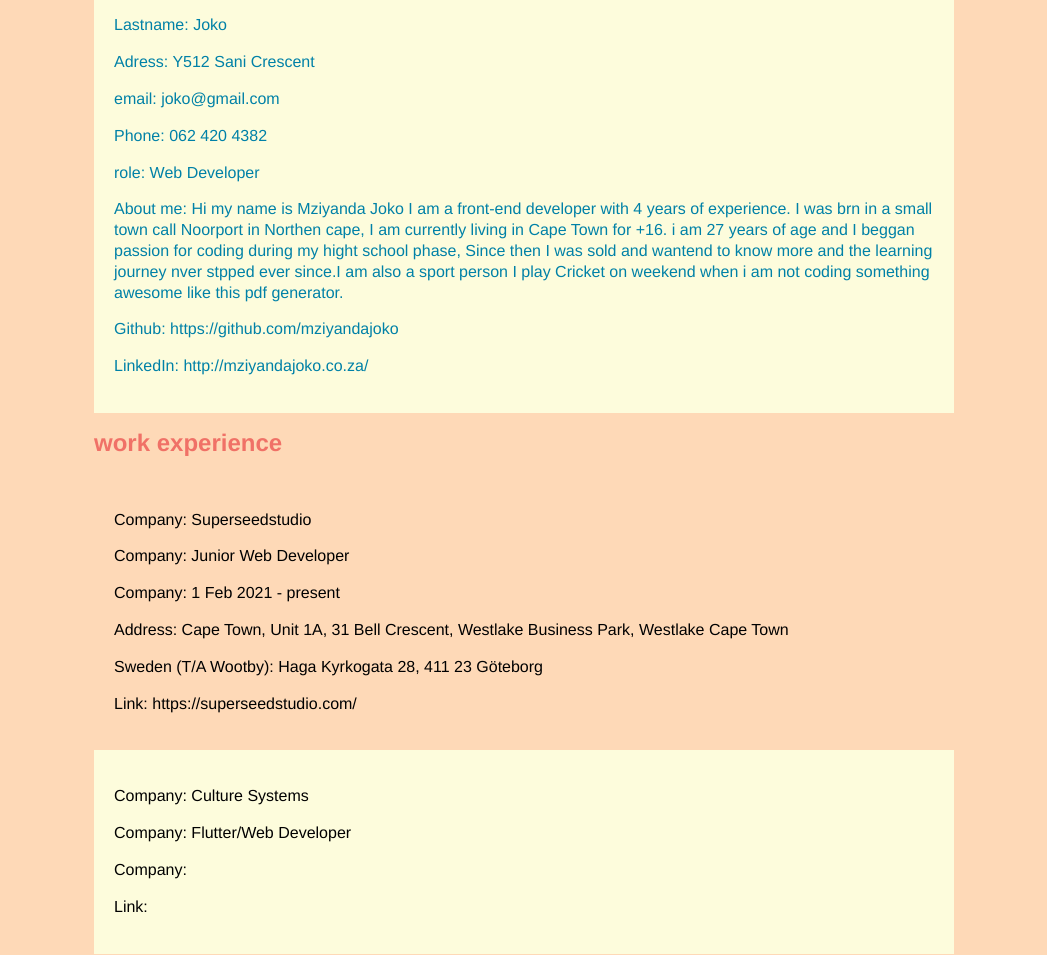
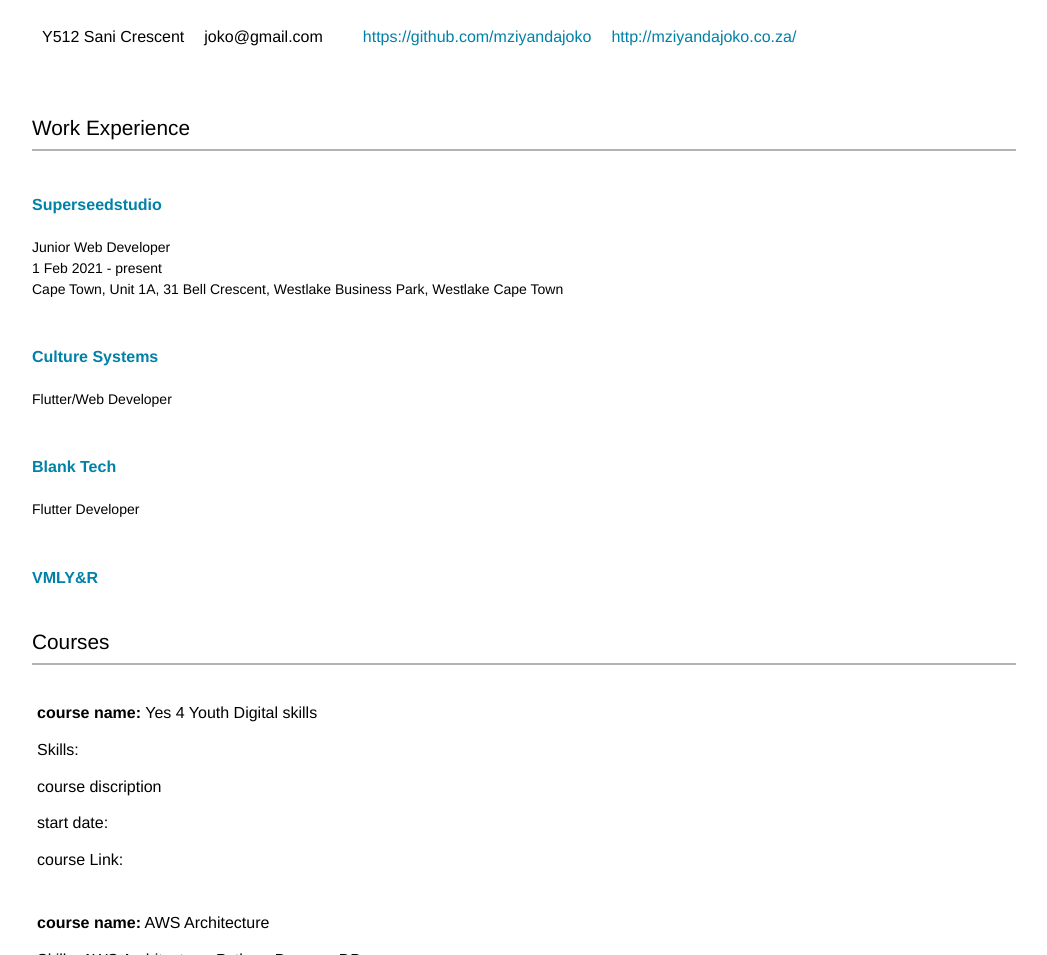
Before and after one commit to mziyandajoko/onepage-resume, an Eleventy site: page src/index.njk in a window 1280 px wide. Shown: the part 121-1076 px from the top of the page, without its empty margins (116-1163 px from the left). Built offline with nearby package versions, Linux system fonts and the light colour scheme; Eleventy itself is replaced by a stand-in of ours; files that its build step writes are made by us from their sources.

Commit message:
revamping the design

```diff
--- a/_public/styles.css
+++ b/_public/styles.css
@@ -5,51 +5,70 @@
     --secondry-color: #f07167;
     --dark-yellow-color: #fdfcdc;
     --off-peach-color: #fed9b7;
+    --grey-color: #B1B4B6;
 
 }
 body{
     margin: 0 auto;
     font-family: "Helvetica Neue",Helvetica;
     padding: 0px 20px;
-    width: 900px;
+    width: 1024px;
     max-width: 100%;
-    background: var(--off-peach-color);
     box-sizing: border-box;
     line-height: 1.3em;
 }
 
-h1,h2 {
-    color: var(--secondry-color);
+h1{
+    font-size: 2.3rem
 }
 a{
 color: var(--dark-desaturated-cyan-colo);
 text-decoration: none;
+color: var(--dark-cyan-color)
+}
+
+.header_topic{
+        border-bottom: 2px solid var(--grey-color);
+        padding-bottom: 10px;
+        font-weight: 400;
+        font-size: 1.3rem;
 }
 
 /* PEROSNAL DETAILS */
 
 .personal_details{
-    background-color: var(--dark-yellow-color);
-    padding: 20px;
-    color: var(--dark-cyan-color);
+    padding: 15px 0px;
+    display: flex;
+    flex-direction: row;
+    margin-bottom: 30px;
+
+}
+
+.personal_details li{
+    align-items: flex-start;
+    justify-content: flex-start;
+    display: inline;
+    padding: 10px;
+
 }
 
 /* WORK EXPERIANCE */
-.work_experiance{
-    padding: 20px;
+.work_experience_section{
+
 
 }
-.work_experiance:nth-of-type(even){
-    background-color:var(--dark-yellow-color);
+
+.work_experiance li{
+    display: block;
+    line-height: 1.5em;
+    font-size: 14px;
 }
 
+.work_experiance{
+    padding: 5px 0px;
+}
+
+
 .courses{
-    color: var(--dark-cyan-color);
-    padding: 20px;
+    padding: 5px;
 }
-.courses:nth-of-type(odd) {
-   background-color: var(--off-peach-color);
-}
-.courses:nth-of-type(even) {
-   background-color: var(--dark-yellow-color);
-}
--- a/src/_data/data.json
+++ b/src/_data/data.json
@@ -8,7 +8,7 @@
         "email": "joko@gmail.com",
         "Phone": "062 420 4382",
         "role": "Web Developer",
-        "aboutMe": "Hi my name is Mziyanda Joko I am a front-end developer with 4 years of experience. I was brn in a small town call Noorport in Northen cape, I am currently living in Cape Town for +16. i am 27 years of age and I beggan passion for coding during my hight school phase, Since then I was sold and wantend to know more and the learning journey nver stpped ever since.I am also a sport person I play Cricket on weekend when i am not coding something awesome like this pdf generator.",
+        "aboutMe": "Hi my name is Mziyanda Joko I am a front-end developer with 4 years of experience. I was brn in a small town call Noupoort in Northen cape, I am currently living in Cape Town for +16. i am 27 years of age and I beggan passion for coding during my hight school phase, Since then I was sold and wantend to know more and the learning journey nver stpped ever since.I am also a sport person I play Cricket on weekend when i am not coding something awesome like this pdf generator.",
         "linkedIn": "https://www.linkedin.com/in/mziyanda-joko-72b40b134/",
         "Github": "https://github.com/mziyandajoko",
         "website": "http://mziyandajoko.co.za/"
@@ -19,12 +19,7 @@
          "id":"01",
         "company": "Superseedstudio",
         "link": "https://superseedstudio.com/",
-        "address": [
-           {
-            "cape_town": "Cape Town, Unit 1A, 31 Bell Crescent, Westlake Business Park, Westlake Cape Town",
-            "Sweden": "Haga Kyrkogata 28, 411 23 Göteborg"
-           }
-        ],
+        "address": "Cape Town, Unit 1A, 31 Bell Crescent, Westlake Business Park, Westlake Cape Town",
         "role":"Junior Web Developer",
         "start_date":"1 Feb 2021 - present",
         "description":""
@@ -79,13 +74,15 @@
          "skills": "React, Flex-box, css-grid, javascript",
          "start_date": "",
          "link": "https://scrimba.com/allcourses"
+
       },
       {
           "id":"04",
          "courseName": "Flutter",
          "company": "App Brewery",
          "skills": "Flutter, Dart",
-         "start_date": "2 November 2019"
+         "start_date": "2 November 2019",
+         "link": "https://www.appbrewery.co/"
       },
       {
           "id":"05",
--- a/src/_includes/templates/courses.njk
+++ b/src/_includes/templates/courses.njk
@@ -5,7 +5,7 @@
     <p>Skills: {{course.skills}}</p>
     <p>course discription {{course.discription}}</p>
     <p> start date: {{course.start_date}}</p>
-    <p>course Link:<a target="_blank" href="{{course.link}}"> {{course.link}}</a></p>
+    <p>course Link:<a target="_blank" href="{{course.link}}"> {{course.company}}</a></p>
 </div>
   {% endfor %}
 </div>
--- /dev/null
+++ b/src/_includes/templates/header.njk
@@ -0,0 +1,12 @@
+<div class="header_content">
+{% for details in data.details %}
+    <ul class="personal_details">
+        <li>{{details.address}}</li>
+        <li>{{details.email}}</li>
+        <li>{{details.phone}}</li>
+        {# <li>{{details.aboutMe}}</li> #}
+       <li><a target="_blank" href="{{details.Github}}">  {{details.Github}}</a></li>
+        <li><a target="_blank" href="{{details.website}}"> {{details.website}}</a></p>
+        </ul>
+    {%endfor %}
+</div>
--- /dev/null
+++ b/src/_includes/templates/skills.njk
@@ -0,0 +1,5 @@
+<div class="skills">
+    {% for skill in data.skills %}
+    <ul><li>{{skill.skillsList}}</li></ul>
+    {% endfor %}
+<div/>
--- /dev/null
+++ b/src/_includes/templates/work_experiance.njk
@@ -0,0 +1,10 @@
+<div class="workesperience_section--content">
+    {% for workesperience in data.workesperience %}
+        <ul class="work_experiance">
+        <h4><a target="_blank" href="{{workesperience.link}}">{{workesperience.company}}</a></h4>
+        <li> {{workesperience.role}}</li>
+        <li> {{workesperience.start_date}}</li>
+        <li> {{workesperience.address}}</li>
+        </ul>
+    {%endfor %}
+    </div>
--- a/src/index.njk
+++ b/src/index.njk
@@ -1,50 +1,27 @@
 ---
-title: Mziyanda Joko Resume
+title: Mziyanda Joko
 layout: "base.njk"
 ---
-<div class="container">
+<section class="container">
+<div class="header">
     <h1>{{title}}</h1>
-    {% for details in data.details %}
-    <div class="personal_details">
-        <p>name: {{details.name}}</p>
-        <p>Lastname: {{details.lastname}}</p>
-        <p>Adress: {{details.address}}</p>
-        <p>email: {{details.email}}</p>
-        <p>Phone: {{details.Phone}}</p>
-        <p>role: {{details.role}}</p>
-        <p> About me: {{details.aboutMe}}</p>
-       <p>Github: <a target="_blank" href="{{details.Github}}">  {{details.Github}}</a></p>
-        <p>LinkedIn: <a target="_blank" href="{{details.website}}"> {{details.website}}</a></p>
-        </div>
+    <h2>Junior Web Developer</h2>
+        {% include "./_includes/templates/header.njk" %}
+</div>
 
-    {%endfor %}
-
-    <h2>work experience</h2>
-    <div class="">
-    {% for workesperience in data.workesperience %}
-        <div class="work_experiance">
-        <p>Company: {{workesperience.company}}</p>
-        <p>Company: {{workesperience.role}}</p>
-        <p>Company: {{workesperience.start_date}}</p>
-        <p>{% for address in workesperience.address %}
-          <p>Address: {{address.cape_town}}</p>
-          <p>Sweden (T/A Wootby): {{address.Sweden}}</p>
-        {% endfor %}</p>
-        <p>Link: <a target="_blank" href="{{details.workesperience.link}}"> {{workesperience.link}}</a></p>
-        </div>
-    {%endfor %}
+    <div class="workesperience_section">
+        <h2 class="header_topic">Work Experience</h2>
+        {% include "./_includes/templates/work_experiance.njk" %}
     </div>
 
-    <h2> Courses </h2>
+    <h2 class="header_topic"> Courses </h2>
     {% include "./_includes/templates/courses.njk" %}
-
-    <h2>Skills</h2>
-
-    {% for skill in data.skills %}
-    <p>Skills: {{skill.skillsList}}
-    {% endfor %}
+<div class="skills">
+    <h2 class="header_topic">Skills</h2>
+    {% include "./_includes/templates/skills.njk" %}
+</div>
 
 
 
 
-</div>
+</section>
--- a/src/styles.css
+++ b/src/styles.css
@@ -5,51 +5,70 @@
     --secondry-color: #f07167;
     --dark-yellow-color: #fdfcdc;
     --off-peach-color: #fed9b7;
+    --grey-color: #B1B4B6;
 
 }
 body{
     margin: 0 auto;
     font-family: "Helvetica Neue",Helvetica;
     padding: 0px 20px;
-    width: 900px;
+    width: 1024px;
     max-width: 100%;
-    background: var(--off-peach-color);
     box-sizing: border-box;
     line-height: 1.3em;
 }
 
-h1,h2 {
-    color: var(--secondry-color);
+h1{
+    font-size: 2.3rem
 }
 a{
 color: var(--dark-desaturated-cyan-colo);
 text-decoration: none;
+color: var(--dark-cyan-color)
+}
+
+.header_topic{
+        border-bottom: 2px solid var(--grey-color);
+        padding-bottom: 10px;
+        font-weight: 400;
+        font-size: 1.3rem;
 }
 
 /* PEROSNAL DETAILS */
 
 .personal_details{
-    background-color: var(--dark-yellow-color);
-    padding: 20px;
-    color: var(--dark-cyan-color);
+    padding: 15px 0px;
+    display: flex;
+    flex-direction: row;
+    margin-bottom: 30px;
+
+}
+
+.personal_details li{
+    align-items: flex-start;
+    justify-content: flex-start;
+    display: inline;
+    padding: 10px;
+
 }
 
 /* WORK EXPERIANCE */
-.work_experiance{
-    padding: 20px;
+.work_experience_section{
+
 
 }
-.work_experiance:nth-of-type(even){
-    background-color:var(--dark-yellow-color);
+
+.work_experiance li{
+    display: block;
+    line-height: 1.5em;
+    font-size: 14px;
 }
 
+.work_experiance{
+    padding: 5px 0px;
+}
+
+
 .courses{
-    color: var(--dark-cyan-color);
-    padding: 20px;
+    padding: 5px;
 }
-.courses:nth-of-type(odd) {
-   background-color: var(--off-peach-color);
-}
-.courses:nth-of-type(even) {
-   background-color: var(--dark-yellow-color);
-}
```
Also changed, not shown: _public/index.html.
